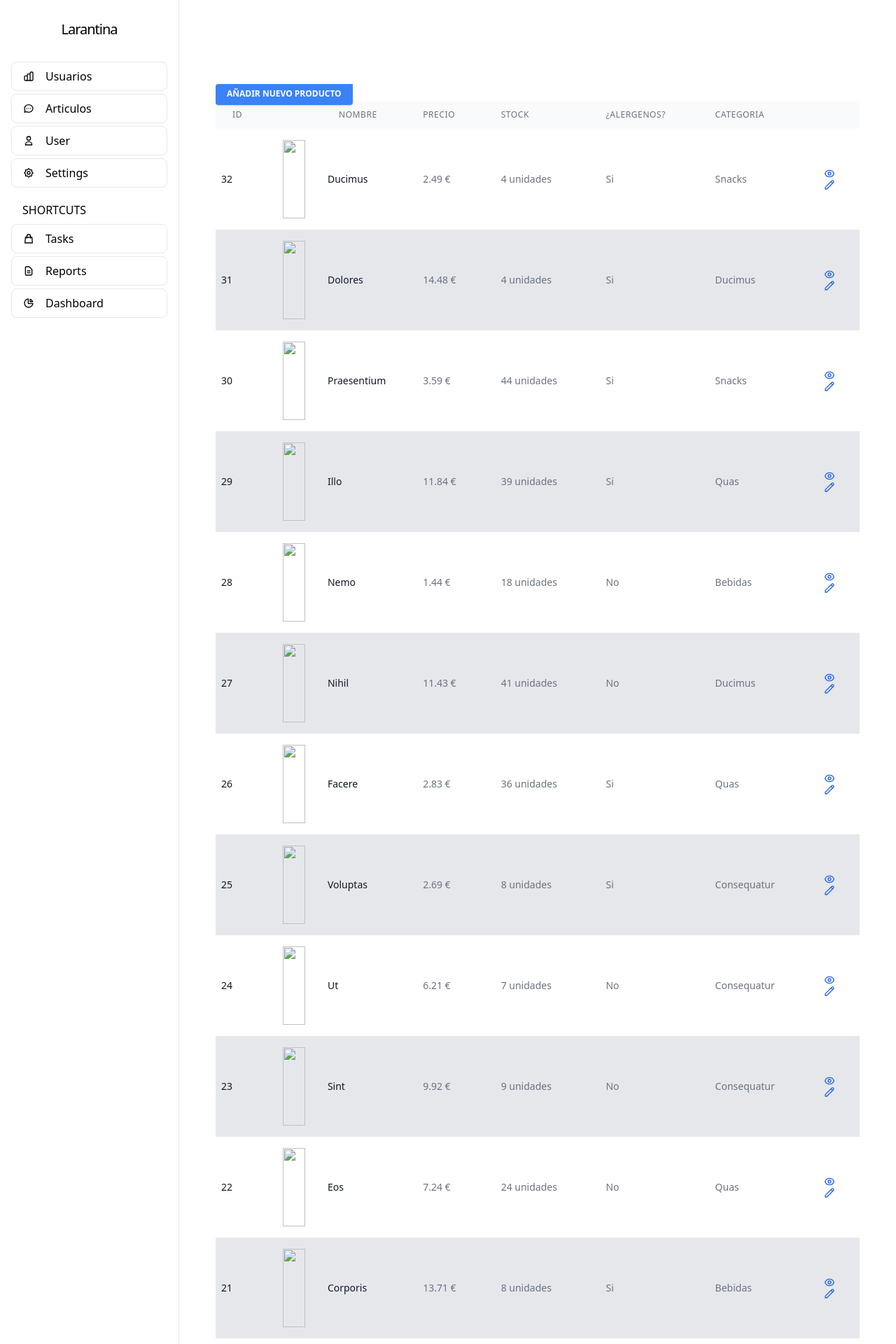
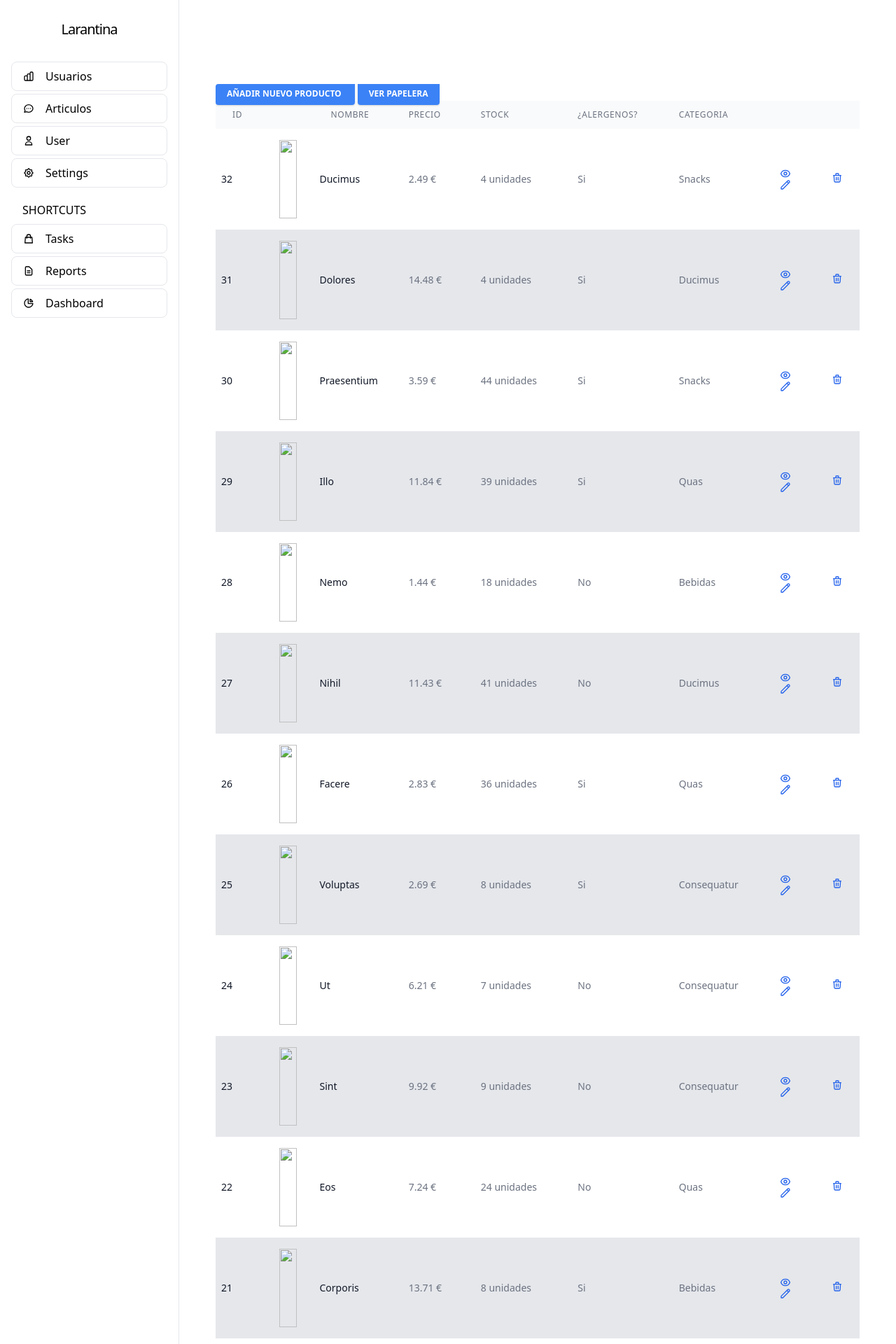
Before and after one commit to Eluiisss/Cantina, a Laravel app: page /food in a window 1280 px wide. Shown: the top 1920 px of the page at 70% size. Run offline with Laravel 8, Linux system fonts and the light colour scheme; data comes from the database, SQL or seed files in the repository; style sheets or scripts are compiled from the project's sources; parts of the project's set-up code (start-up, migrations or seed data) failed here and were passed over; some libraries are stand-ins or nearby versions.

Commit message:
Borrado logico y definitvo de articulos

```diff
--- a/app/Http/Controllers/ArticlesController.php
+++ b/app/Http/Controllers/ArticlesController.php
@@ -7,6 +7,7 @@ use App\Http\Requests\UpdateArticleRequest;
 use App\Models\Article;
 use App\Models\Category;
 use Illuminate\Http\Request;
+use Illuminate\Support\Facades\DB;
 
 class ArticlesController extends Controller
 {
@@ -19,6 +20,7 @@ class ArticlesController extends Controller
     {
         $articles = Article::query()
             ->with('nutrition', 'category')
+            ->onlyTrashedIf(request()->routeIs('articles.trashed'))
             ->orderBy('id', 'DESC')
             ->paginate();
 
@@ -61,14 +63,32 @@ class ArticlesController extends Controller
         return redirect(route('articles.show', ['article' => $article]));
     }
 
-    /**
-     * Remove the specified resource from storage.
-     *
-     * @param Article $article
-     * @return \Illuminate\Http\Response
-     */
-    public function destroy(Article $article)
+    public function trash(Article $article)
     {
-        //
+        DB::transaction(function () use($article) {
+            $article->nutrition()->delete();
+            $article->delete();
+        });
+
+        return redirect(route('articles.index'));
+    }
+
+    public function restore($id)
+    {
+        $article = Article::onlyTrashed()->where('id', $id)->firstOrFail();
+
+        DB::transaction(function () use($article) {
+            $article->nutrition()->restore();
+            $article->restore();
+        });
+
+        return redirect(route('articles.index'));
+    }
+
+    public function destroy($id)
+    {
+        $article = Article::onlyTrashed()->where('id', $id)->firstOrFail();
+        $article->forceDelete();
+        return redirect()->route('articles.trashed');
     }
 }
--- a/app/Models/Article.php
+++ b/app/Models/Article.php
@@ -4,10 +4,12 @@ namespace App\Models;
 
 use Illuminate\Database\Eloquent\Factories\HasFactory;
 use Illuminate\Database\Eloquent\Model;
+use Illuminate\Database\Eloquent\SoftDeletes;
+use Illuminate\Support\Facades\DB;
 
 class Article extends Model
 {
-    use HasFactory;
+    use HasFactory, SoftDeletes;
 
     protected $guarded = [];
 
@@ -21,4 +23,15 @@ class Article extends Model
         return  $this->hasOne(Nutrition::class);
     }
 
+    /**
+     * Create a new Eloquent query builder for the model.
+     *
+     * @param  \Illuminate\Database\Query\Builder  $query
+     * @return \Illuminate\Database\Eloquent\Builder|static
+     */
+    public function newEloquentBuilder($query)
+    {
+        return new ArticleQuery($query);
+    }
+
 }
--- /dev/null
+++ b/app/Models/ArticleQuery.php
@@ -0,0 +1,10 @@
+<?php
+
+
+namespace App\Models;
+
+
+class ArticleQuery extends QueryBuilder
+{
+    //
+}
--- a/app/Models/Nutrition.php
+++ b/app/Models/Nutrition.php
@@ -4,10 +4,11 @@ namespace App\Models;
 
 use Illuminate\Database\Eloquent\Factories\HasFactory;
 use Illuminate\Database\Eloquent\Model;
+use Illuminate\Database\Eloquent\SoftDeletes;
 
 class Nutrition extends Model
 {
-    use HasFactory;
+    use HasFactory, SoftDeletes;
 
     protected $guarded = [];
 }
--- /dev/null
+++ b/app/Models/QueryBuilder.php
@@ -0,0 +1,19 @@
+<?php
+
+namespace App\Models;
+
+use http\Exception\BadMethodCallException;
+use Illuminate\Database\Eloquent\Builder;
+
+class QueryBuilder extends Builder
+{
+    public function onlyTrashedIf($value)
+    {
+        if ($value) {
+            $this->onlyTrashed();
+        }
+
+        return $this;
+    }
+
+}
--- a/resources/views/articles/index.blade.php
+++ b/resources/views/articles/index.blade.php
@@ -10,11 +10,23 @@
                 <div class="-my-2 overflow-x-auto sm:-mx-6 lg:-mx-8">
                     <div class="inline-block min-w-full py-2 align-middle sm:px-6 lg:px-8">
                         <div class="overflow-hidden sm:rounded">
+                            @if(!request()->routeIs('articles.trashed'))
                             <div>
                             <a href="{{ route('articles.create') }}" class="bg-blue-500 text-white active:bg-green-600 font-bold uppercase text-xs px-4 py-2 rounded shadow hover:shadow-md outline-none focus:outline-none mr-1 ease-linear transition-all duration-150">
                                     Añadir nuevo producto
+                            </a>
+                            <a href="{{ route('articles.trashed') }}" class="bg-blue-500 text-white active:bg-green-600 font-bold uppercase text-xs px-4 py-2 rounded shadow hover:shadow-md outline-none focus:outline-none mr-1 ease-linear transition-all duration-150">
+                                Ver papelera
+                            </a>
+                            </div>
+                            @else
+                                <div>
+                                <a href="{{ route('articles.index') }}" class="bg-blue-500 text-white active:bg-green-600 font-bold uppercase text-xs px-4 py-2 rounded shadow hover:shadow-md outline-none focus:outline-none mr-1 ease-linear transition-all duration-150">
+                                    Volver
                                 </a>
-                            </div>
+                                </div>
+                            @endif
+                        @if ($articles->isNotEmpty())
                             <table class="min-w-full">
                                 <thead class="bg-gray-50">
                                 <tr>
@@ -28,6 +40,9 @@
                                     <th scope="col" class="relative px-6 py-3">
                                         <span class="sr-only">Edit</span>
                                     </th>
+                                    <th scope="col" class="relative px-6 py-3">
+                                        <span class="sr-only">Delete</span>
+                                    </th>
                                 </tr>
                                 </thead>
                                 <tbody>
@@ -40,9 +55,16 @@
                                     <td class="px-2 py-4 text-sm font-medium text-gray-900  whitespace-nowrap">{{$row->name}}</td>
                                     <td class="px-6 py-4 text-sm text-gray-500 whitespace-nowrap">{{$row->price}} €</td>
                                     <td class="px-6 py-4 text-sm text-gray-500 whitespace-nowrap">{{$row->stock}} unidades</td>
-                                    <td class="px-6 py-4 text-sm text-gray-500 whitespace-nowrap">{{($row->nutrition->is_allergy)? 'Si': 'No'}}</td>
+                                    <td class="px-6 py-4 text-sm text-gray-500 whitespace-nowrap">{{optional($row->nutrition)->is_allergy? 'Si': 'No'}}</td>
                                     <td class="px-6 py-4 text-sm text-gray-500 whitespace-nowrap">{{$row->category->name}}</td>
                                     <td class="px-6 py-4 text-sm font-medium text-right  whitespace-nowrap">
+                                    @if(request()->routeIs('articles.trashed'))
+                                            <a href="{{ route('articles.restore', $row->id) }}" class="text-blue-600 hover:text-blue-900">
+                                                <svg xmlns="http://www.w3.org/2000/svg" class="w-4 h-4" fill="none" viewBox="0 0 24 24" stroke="currentColor">
+                                                    <path stroke-linecap="round" stroke-linejoin="round" stroke-width="2" d="M7.707 3.293a1 1 0 010 1.414L5.414 7H11a7 7 0 017 7v2a1 1 0 11-2 0v-2a5 5 0 00-5-5H5.414l2.293 2.293a1 1 0 11-1.414 1.414l-4-4a1 1 0 010-1.414l4-4a1 1 0 011.414 0z"></path>
+                                                </svg>
+                                            </a>
+                                    @else
                                         <a href="{{ route('articles.show', $row) }}" class="text-blue-600 hover:text-blue-900">
                                             <svg xmlns="http://www.w3.org/2000/svg" class="w-4 h-4" fill="none" viewBox="0 0 24 24" stroke="currentColor">
                                                 <path stroke-linecap="round" stroke-linejoin="round" stroke-width="2" d="M15 12a3 3 0 11-6 0 3 3 0 016 0z" />
@@ -53,13 +75,41 @@
                                                 <path stroke-linecap="round" stroke-linejoin="round" stroke-width="2" d="M15.232 5.232l3.536 3.536m-2.036-5.036a2.5 2.5 0 113.536 3.536L6.5 21.036H3v-3.572L16.732 3.732z"></path>
                                             </svg>
                                         </a>
+                                    @endif
+                                    </td>
+                                    <td class="px-6 py-4 text-sm font-medium text-right  whitespace-nowrap">
+                                        @if(request()->routeIs('articles.trashed'))
+                                            <form action="{{ route('articles.destroy', $row->id) }}" method="POST">
+                                                @csrf
+                                                @method('DELETE')
+                                                <button type="submit" class="text-blue-600 hover:text-blue-900">
+                                                    <svg xmlns="http://www.w3.org/2000/svg" class="h-4 w-4" fill="none" viewBox="0 0 24 24" stroke="currentColor">
+                                                        <path stroke-linecap="round" stroke-linejoin="round" stroke-width="2" d="M6 18L18 6M6 6l12 12" />
+                                                    </svg>
+                                                </button>
+                                            </form>
+                                        @else
+                                            <form action="{{ route('articles.trash', $row) }}" method="POST">
+                                                @csrf
+                                                @method('PATCH')
+                                                <button type="submit" class="text-blue-600 hover:text-blue-900">
+                                                    <svg xmlns="http://www.w3.org/2000/svg" class="h-4 w-4" fill="none" viewBox="0 0 24 24" stroke="currentColor">
+                                                        <path stroke-linecap="round" stroke-linejoin="round" stroke-width="2" d="M19 7l-.867 12.142A2 2 0 0116.138 21H7.862a2 2 0 01-1.995-1.858L5 7m5 4v6m4-6v6m1-10V4a1 1 0 00-1-1h-4a1 1 0 00-1 1v3M4 7h16" />
+                                                    </svg>
+                                                </button>
+                                            </form>
+                                        @endif
                                     </td>
                                 </tr>
                                 @endforeach
-
                                 </tbody>
                             </table>
                             {{$articles->links()}}
+                        @else
+                                    <p class="text-left md:text-center text-blueGray-700 text-xl">
+                                        Sin datos
+                                    </p>
+                        @endif
                         </div>
                     </div>
                 </div>
--- a/resources/views/articles/show.blade.php
+++ b/resources/views/articles/show.blade.php
@@ -113,6 +113,11 @@
                         </div>
                     </div>
                 @endif
+                <div class="md:grid md:grid-cols-6 md:space-y-2 space-y-1 p-4">
+                    <a href="{{ url()->previous() }}" class="bg-blue-500 text-white text-center active:bg-blue-600 font-bold uppercase text-xs px-4 py-2 rounded shadow hover:shadow-md outline-none focus:outline-none mr-1 ease-linear transition-all duration-150">
+                        Volver
+                    </a>
+                </div>
             </div>
         </div>
     </div>
--- a/routes/web.php
+++ b/routes/web.php
@@ -26,6 +26,11 @@ Route::get('/food/create', [ArticlesController::class, 'create'])->name('article
 Route::post('/food/', [ArticlesController::class, 'store'])->name('articles.store');
 Route::get('/food/{article}/edit', [ArticlesController::class, 'edit'])->name('articles.edit');
 Route::put('/food/{article}', [ArticlesController::class, 'update'])->name('articles.update');
+Route::delete('/food/{id}', [ArticlesController::class, 'destroy'])->name('articles.destroy');
+
+Route::get('/food/trash', [ArticlesController::class, 'index'])->name('articles.trashed');
+Route::patch('/food/{article}/trash', [ArticlesController::class, 'trash'])->name('articles.trash');
+Route::get('/food/{id}/restore', [ArticlesController::class, 'restore'])->name('articles.restore');
 
 Route::get('/users', [UserController::class, 'index'])->name('users.index');;
 
```
Also changed, not shown: database/migrations/2021_10_23_164332_create_articles_table.php.
